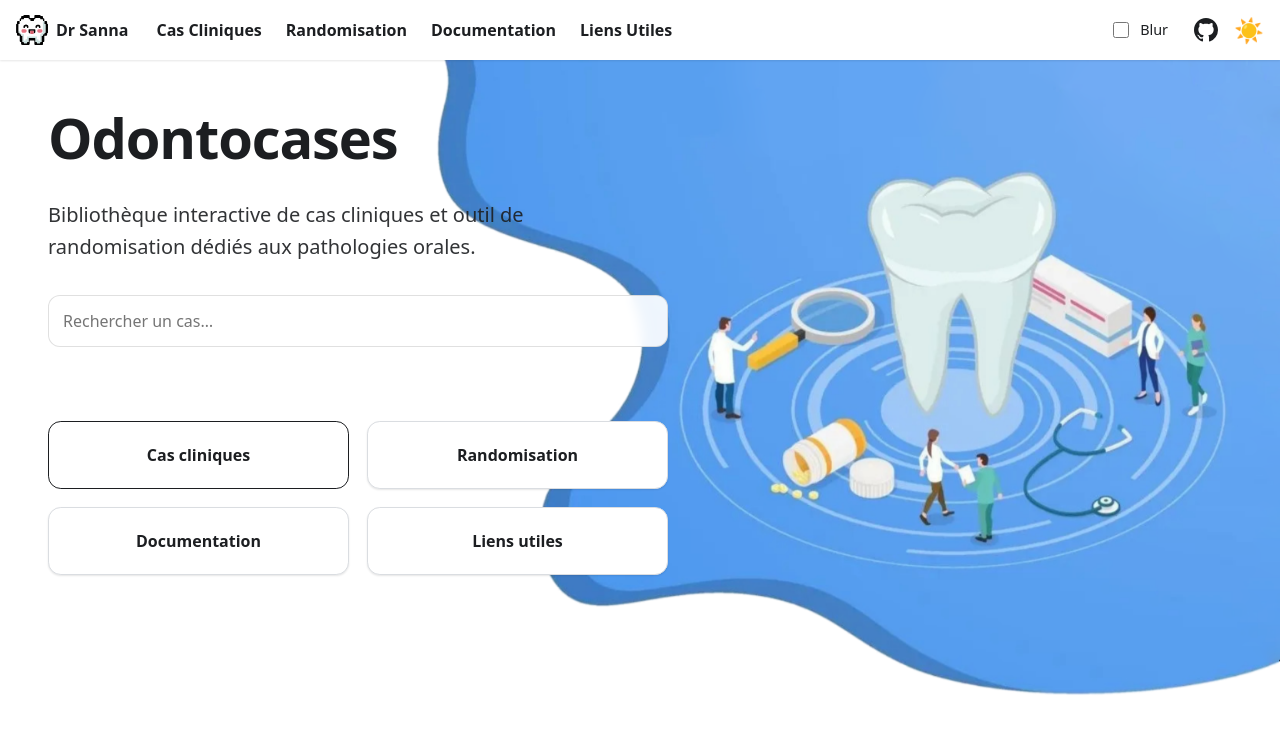
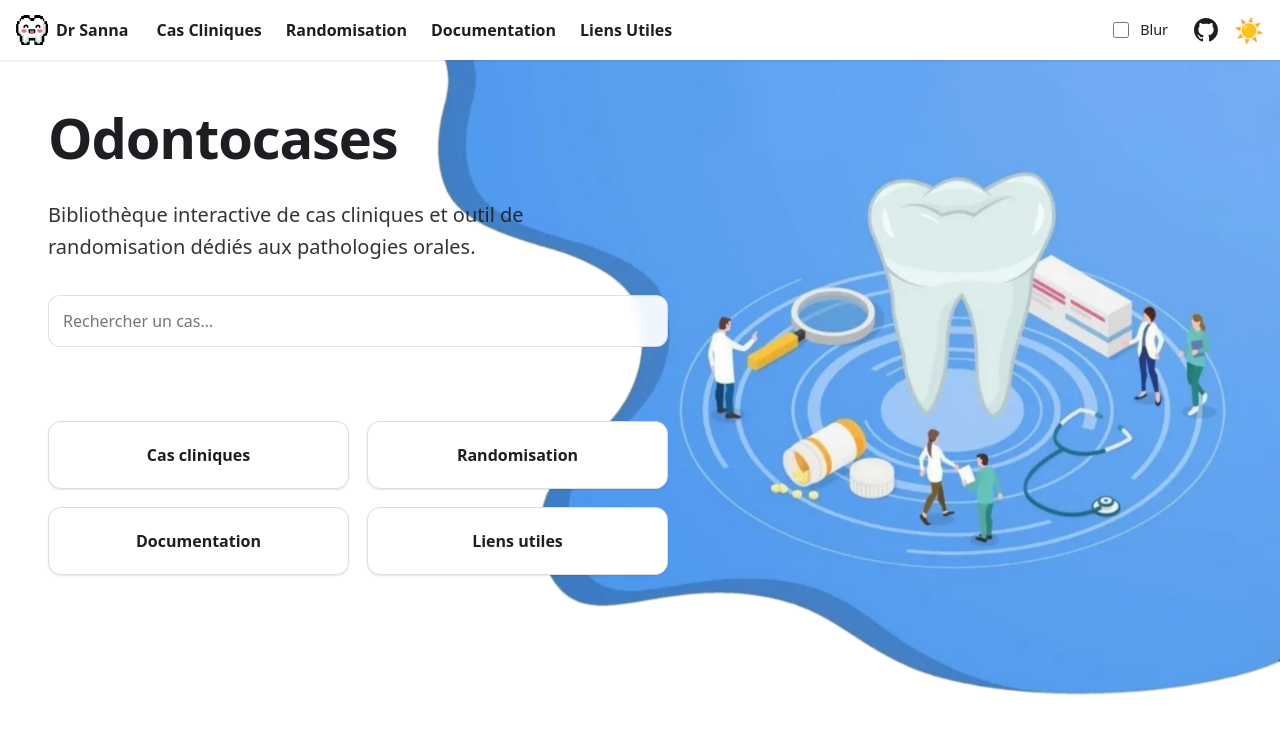
Before and after one commit to Dr-Sanna/odontocases, a React (Vite) app: page / in a window 1280 px wide. In both pictures the pointer is over the link "Cas cliniques". Shown: the top 734 px of the page. Built offline with nearby package versions, Linux system fonts and the light colour scheme; no server answers.

Commit message:
commit message

```diff
--- a/src/index.css
+++ b/src/index.css
@@ -394,17 +394,24 @@ html.blur-images .navbar img {
   cursor: pointer;
 }
 
-/* Désactive tous les styles hover sur appareils tactiles */
 @media (hover: none), (pointer: coarse) {
-  .ui-card:hover,
-  .cc-tab:hover,
-  .cc-card:hover,
-  .home-card:hover,
-  .cc-typecard:hover {
-    background-color: unset !important;
-    box-shadow: unset !important;
-    transform: none !important;
-    border-color: unset !important;
-    filter: none !important;
+  /* Sur tactile : on neutralise les effets hover */
+  .ui-card:hover {
+    box-shadow: var(--card-shadow);
+    border: var(--card-border);
+    cursor: default;
+  }
+
+  /* Et on enlève le focus/active visuel du navigateur */
+  .ui-card:focus,
+  .ui-card:focus-visible,
+  .ui-card:active {
+    outline: none;
+    box-shadow: var(--card-shadow);
+  }
+
+  /* iOS/Android tap highlight */
+  .ui-card {
+    -webkit-tap-highlight-color: transparent;
   }
 }
```
